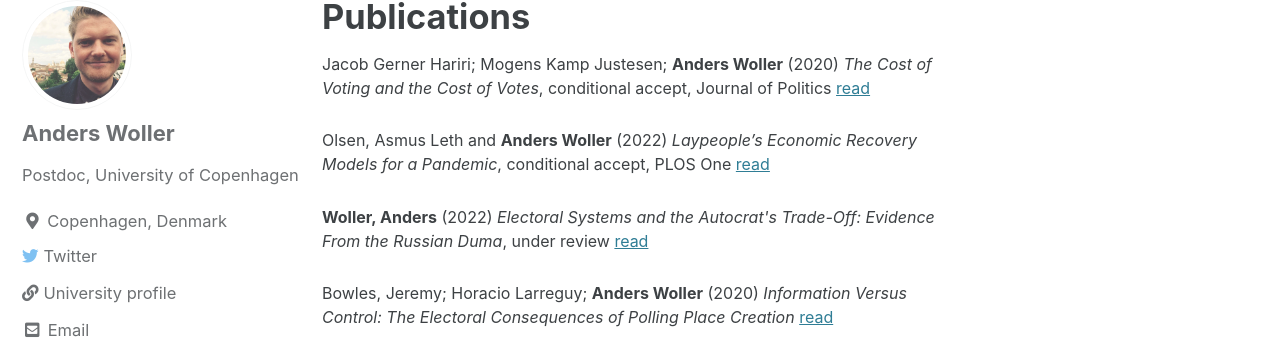
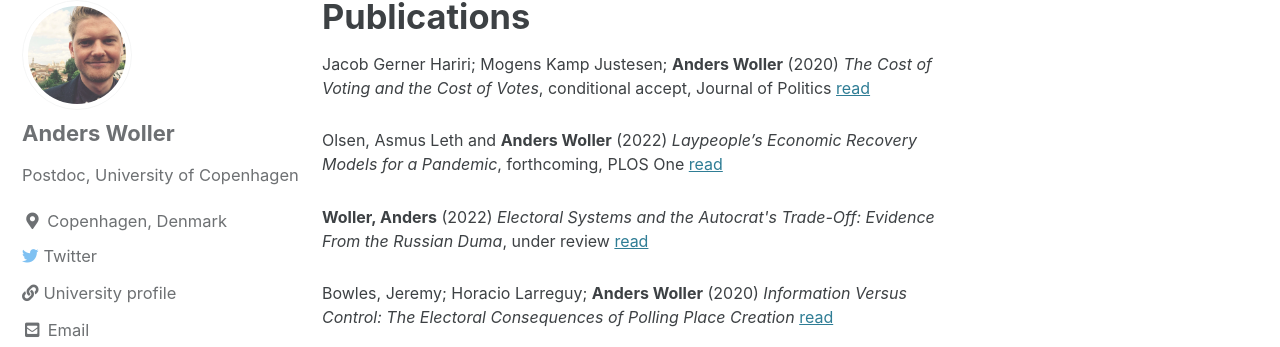
Before and after one commit to AndersWoller/AndersWoller.github.io, a Jekyll site: the page built from _pages/publications.md, in a window 1280 px wide and 929 px high. Shown: the part 111-458 px from the top of the window. Built offline with Jekyll 4.4.1, drawn with Linux system fonts in a browser that asks for light colours; cached includes are drawn as plain includes.

Commit message:
Update publications.md

```diff
--- a/_pages/publications.md
+++ b/_pages/publications.md
@@ -6,7 +6,7 @@
 
 <p style="font-size:16px"> Jacob Gerner Hariri; Mogens Kamp Justesen; <b>Anders Woller</b> (2020) <i>The Cost of Voting and the Cost of Votes</i>, conditional accept, Journal of Politics <a href="https://www.dropbox.com/s/76e4zspprdno5u1/JOP_3rdRound.pdf?dl=0">read</a> <p/>
 
-<p style="font-size:16px"> Olsen, Asmus Leth and <b>Anders Woller</b> (2022) <i>Laypeople’s Economic Recovery Models for a Pandemic</i>, conditional accept, PLOS One <a href="https://www.dropbox.com/s/whdcje1z96htnwp/PlosOne_RR.pdf?dl=0">read</a> <p/>
+<p style="font-size:16px"> Olsen, Asmus Leth and <b>Anders Woller</b> (2022) <i>Laypeople’s Economic Recovery Models for a Pandemic</i>, forthcoming, PLOS One <a href="https://www.dropbox.com/s/whdcje1z96htnwp/PlosOne_RR.pdf?dl=0">read</a> <p/>
 
 <p style="font-size:16px"> <b>Woller, Anders</b> (2022) <i>Electoral Systems and the Autocrat's Trade-Off: Evidence From the Russian Duma</i>, under review <a href="https://www.dropbox.com/s/5n06z6gxh9dl4y7/Electoral_systems.pdf?dl=0">read</a> <p/>
 
```
